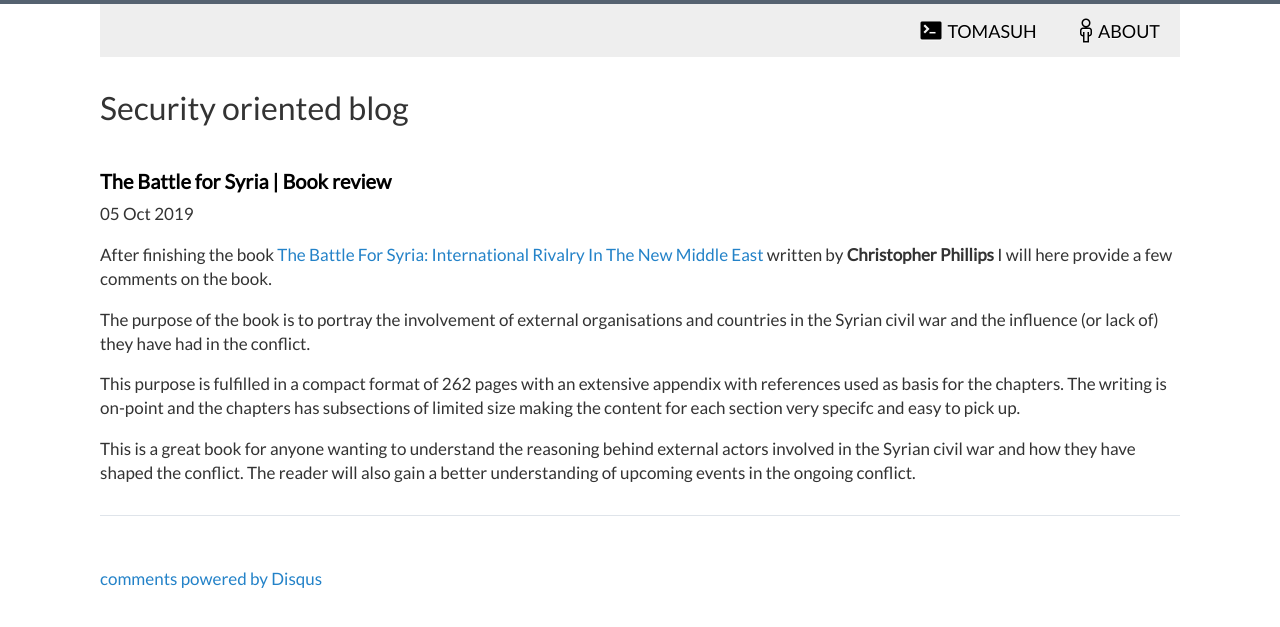
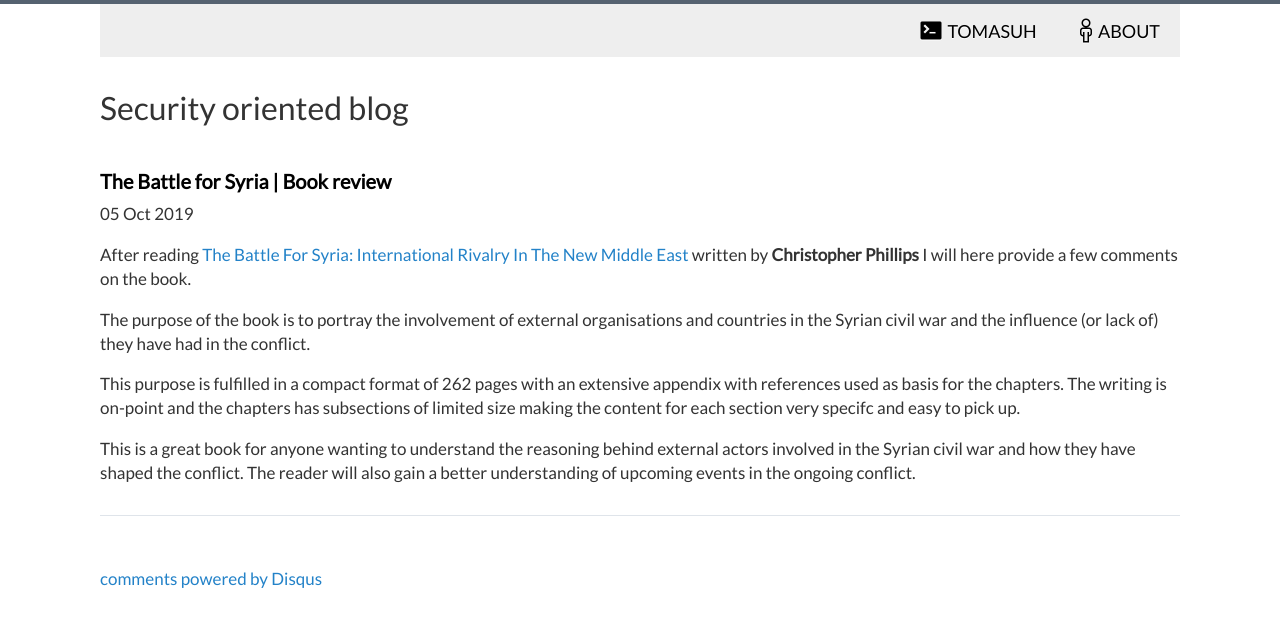
Before and after one commit to Tomasuh/Tomasuh.github.io, a Jekyll site: the page built from _posts/2019-10-5-battle-for-syra.md, in a window 1280 px wide. Shown: the top 627 px of the page. Built offline with Jekyll 4.4.1, drawn with Linux system fonts in a browser that asks for light colours; comment, search, counter and statistics services are not loaded.

Commit message:
Book review

```diff
--- a/_posts/2019-10-5-battle-for-syra.md
+++ b/_posts/2019-10-5-battle-for-syra.md
@@ -6,7 +6,7 @@ comments: true
 categories:
 ---
 
-After finishing the book [The Battle For Syria: International Rivalry In The New Middle East](https://www.goodreads.com/book/show/29434922-the-battle-for-syria) written by **Christopher Phillips** I will here provide a few comments on the book.
+After reading [The Battle For Syria: International Rivalry In The New Middle East](https://www.goodreads.com/book/show/29434922-the-battle-for-syria) written by **Christopher Phillips** I will here provide a few comments on the book.
 
 The purpose of the book is to portray the involvement of external organisations and countries in the Syrian civil war and the influence (or lack of) they have had in the conflict.
 
```
